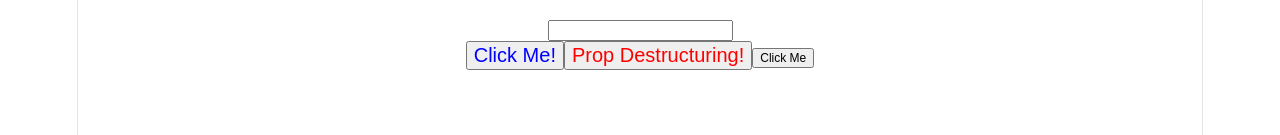
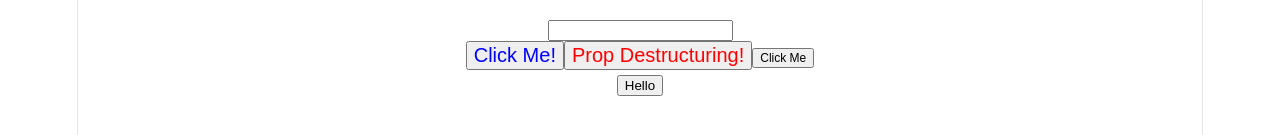
Before and after one commit to surajmondal2005/react-playground, a React (Vite) app in the folder my-first-react-app/: page / in a window 1280 px wide. Shown: the part 411-546 px from the top of the page. Built offline with nearby package versions, Linux system fonts and the light colour scheme.

Commit message:
Props as functions

```diff
--- /dev/null
+++ b/my-first-react-app/src/PropsAsFunctions.jsx
@@ -0,0 +1,15 @@
+function Button({ text, handleClick }) {
+  return <button onClick={handleClick}>{text}</button>;
+}
+
+export default function PropsAsFunctions() {
+  const handleButtonClick = () => {
+    window.location.href = "https://www.google.com";
+  };
+
+  return (
+    <div>
+      <Button handleClick={handleButtonClick} text="Hello" />
+    </div>
+  );
+}
--- a/my-first-react-app/src/main.jsx
+++ b/my-first-react-app/src/main.jsx
@@ -6,12 +6,14 @@ import Greeting from "./Greetings.jsx";
 import { FavoriteFood } from "./FavoriteFood.jsx";
 import { CorrectCode } from "./CorrectCode.jsx";
 import Props from "./Props.jsx";
+import PropsAsFunctions from "./PropsAsFunctions.jsx";
 
 createRoot(document.getElementById("root")).render(
   <StrictMode>
     <Greeting />
     <FavoriteFood />
     <CorrectCode />
-    <Props/>
+    <Props />
+    <PropsAsFunctions />
   </StrictMode>,
 );
```
